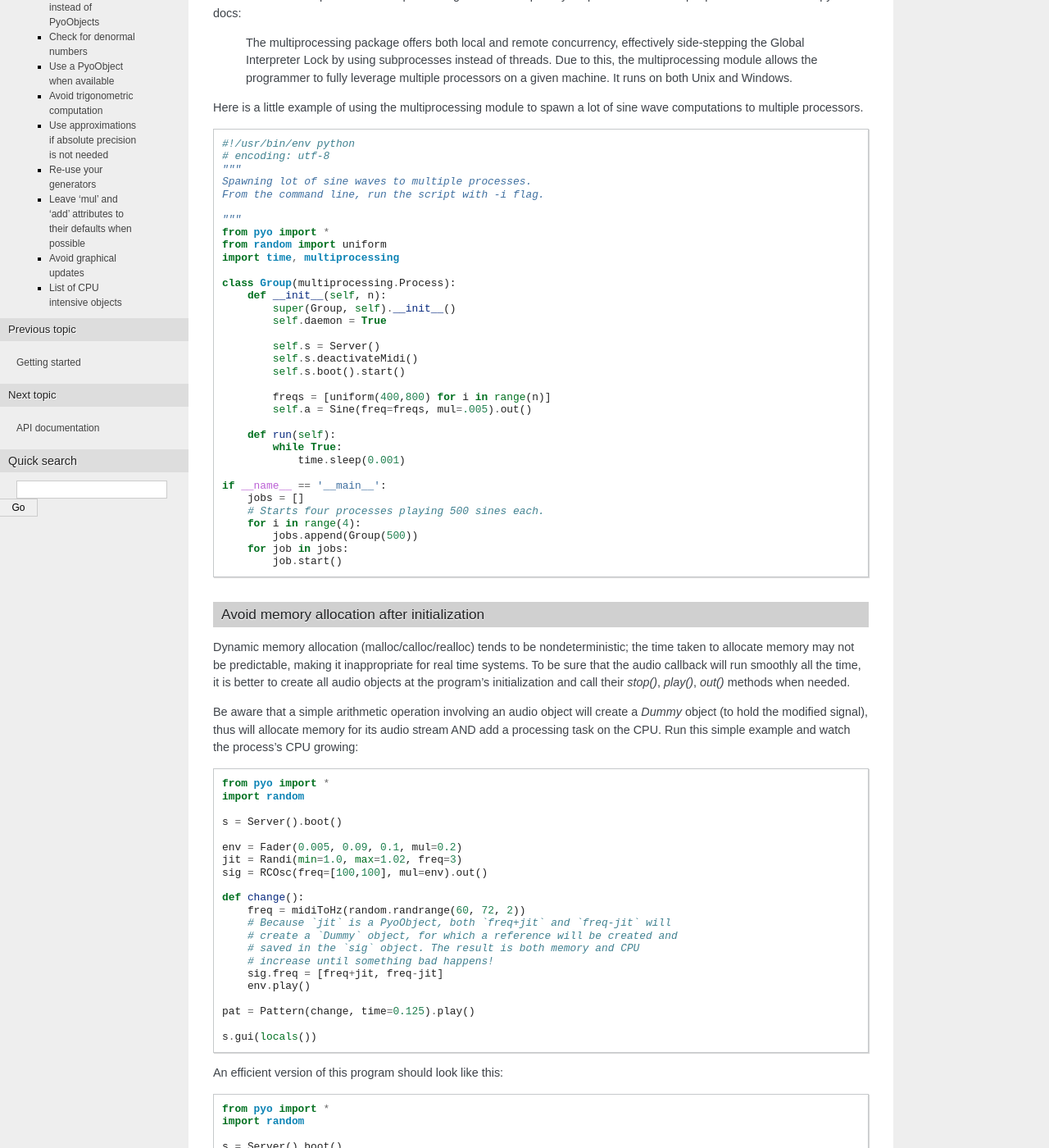
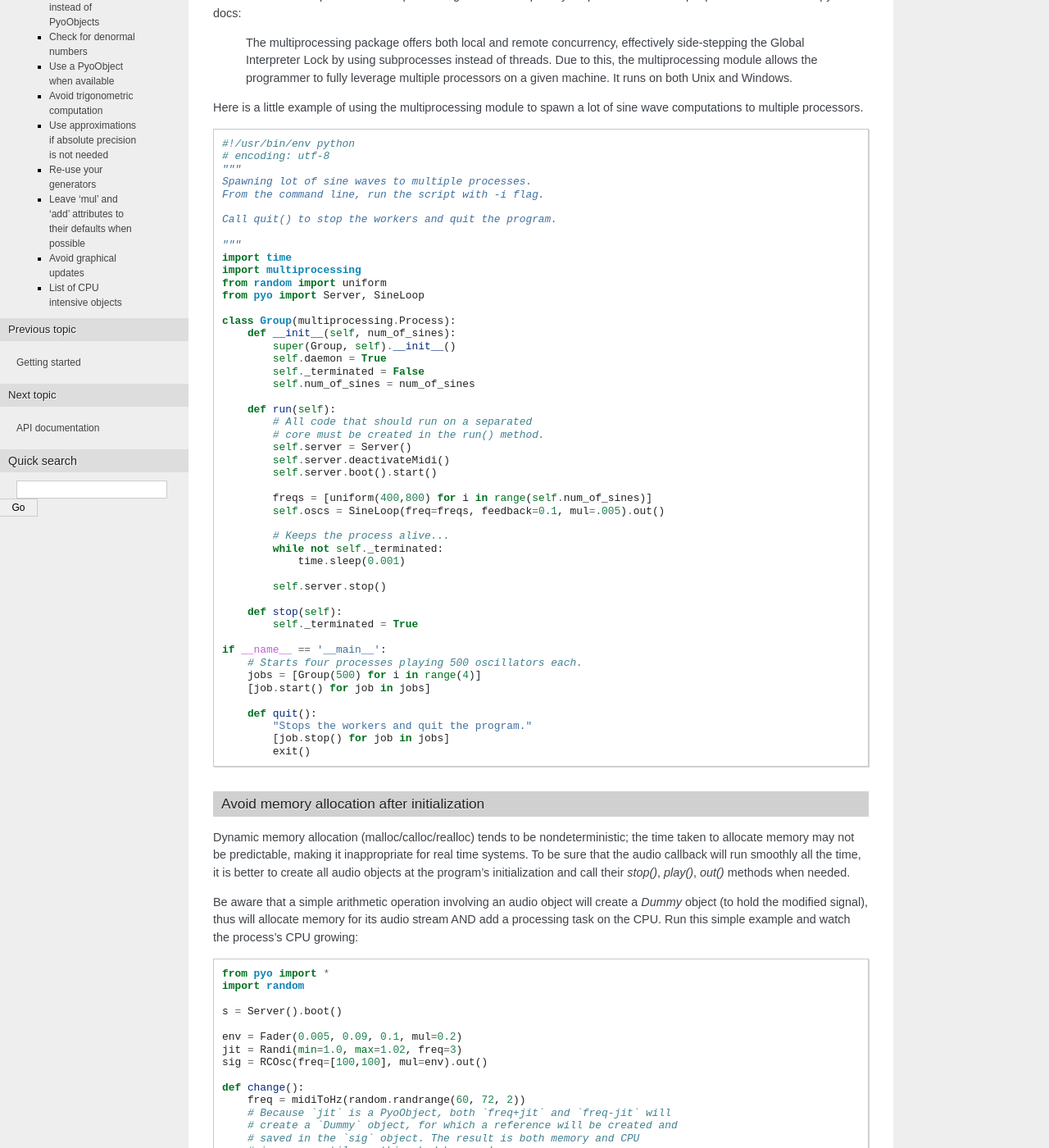
Before and after one commit to belangeo/pyo, a Sphinx documentation site: the page built from doc-sphinx/source/perftips.rst, in a window 1280 px wide and 1400 px high, scrolled down 486 px. Shown: the whole window at 82% size. Built offline with Sphinx 7.4.7, drawn with Linux system fonts in a browser that asks for light colours; pages that are not in the unit, such as notebooks, are missing from menus.

Commit message:
Fixed multiprocessing example in the documentation.

```diff
--- a/doc-sphinx/source/perftips.rst
+++ b/doc-sphinx/source/perftips.rst
@@ -42,34 +42,49 @@ sine wave computations to multiple processors.
     Spawning lot of sine waves to multiple processes.
     From the command line, run the script with -i flag.
 
+    Call quit() to stop the workers and quit the program.
+
     """
-    from pyo import *
+    import time
+    import multiprocessing
     from random import uniform
-    import time, multiprocessing
+    from pyo import Server, SineLoop
 
     class Group(multiprocessing.Process):
-        def __init__(self, n):
+        def __init__(self, num_of_sines):
             super(Group, self).__init__()
             self.daemon = True
-
-            self.s = Server()
-            self.s.deactivateMidi()
-            self.s.boot().start()
-
-            freqs = [uniform(400,800) for i in range(n)]
-            self.a = Sine(freq=freqs, mul=.005).out()
+            self._terminated = False
+            self.num_of_sines = num_of_sines
 
         def run(self):
-            while True:
+            # All code that should run on a separated
+            # core must be created in the run() method.
+            self.server = Server()
+            self.server.deactivateMidi()
+            self.server.boot().start()
+
+            freqs = [uniform(400,800) for i in range(self.num_of_sines)]
+            self.oscs = SineLoop(freq=freqs, feedback=0.1, mul=.005).out()
+
+            # Keeps the process alive...
+            while not self._terminated:
                 time.sleep(0.001)
 
+            self.server.stop()
+
+        def stop(self):
+            self._terminated = True
+
     if __name__ == '__main__':
-        jobs = []
-        # Starts four processes playing 500 sines each.
-        for i in range(4):
-            jobs.append(Group(500))
-        for job in jobs:
-            job.start()
+        # Starts four processes playing 500 oscillators each.
+        jobs = [Group(500) for i in range(4)]
+        [job.start() for job in jobs]
+
+        def quit():
+            "Stops the workers and quit the program."
+            [job.stop() for job in jobs]
+            exit()
 
 Avoid memory allocation after initialization
 ^^^^^^^^^^^^^^^^^^^^^^^^^^^^^^^^^^^^^^^^^^^^
```
